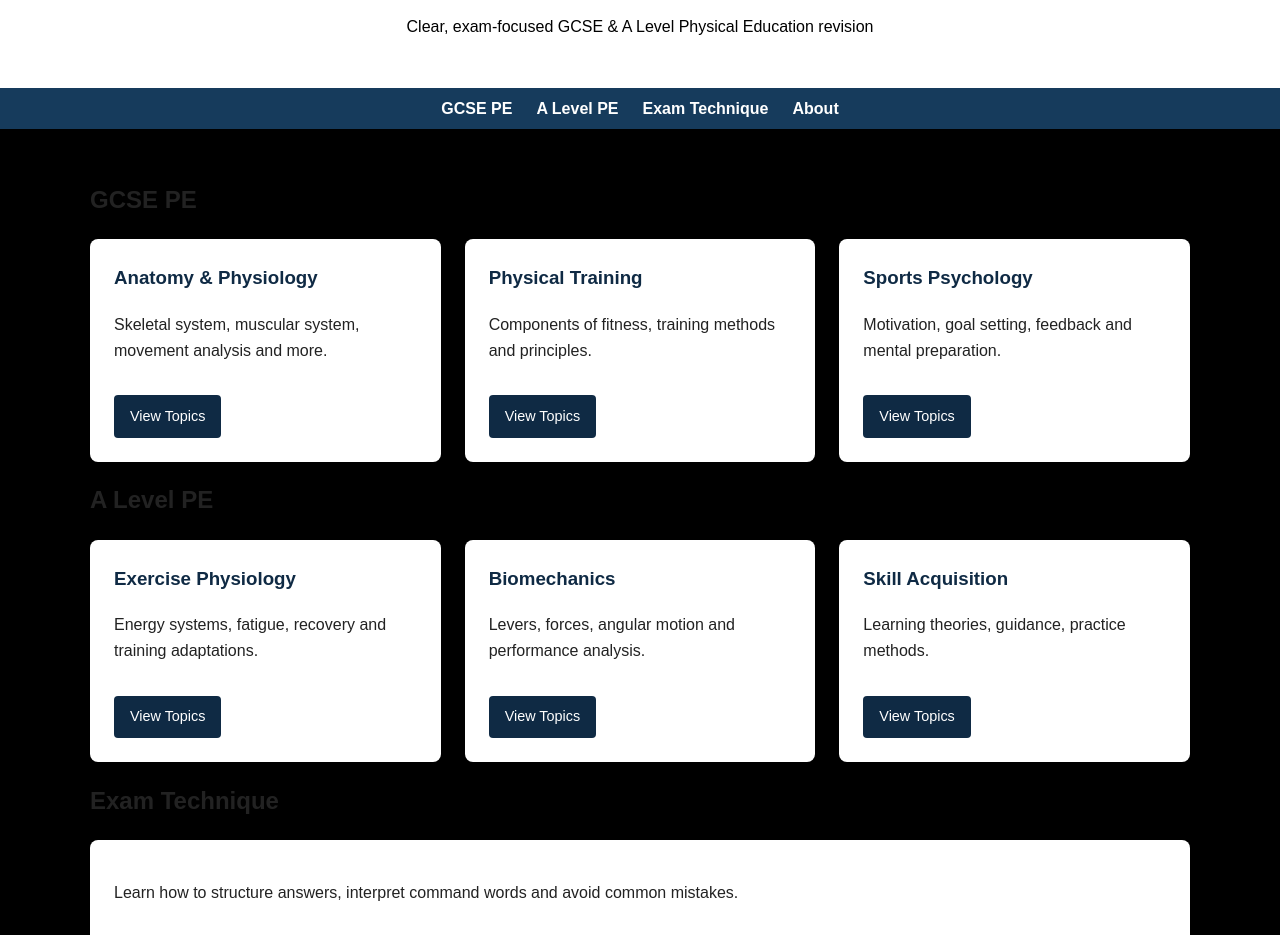
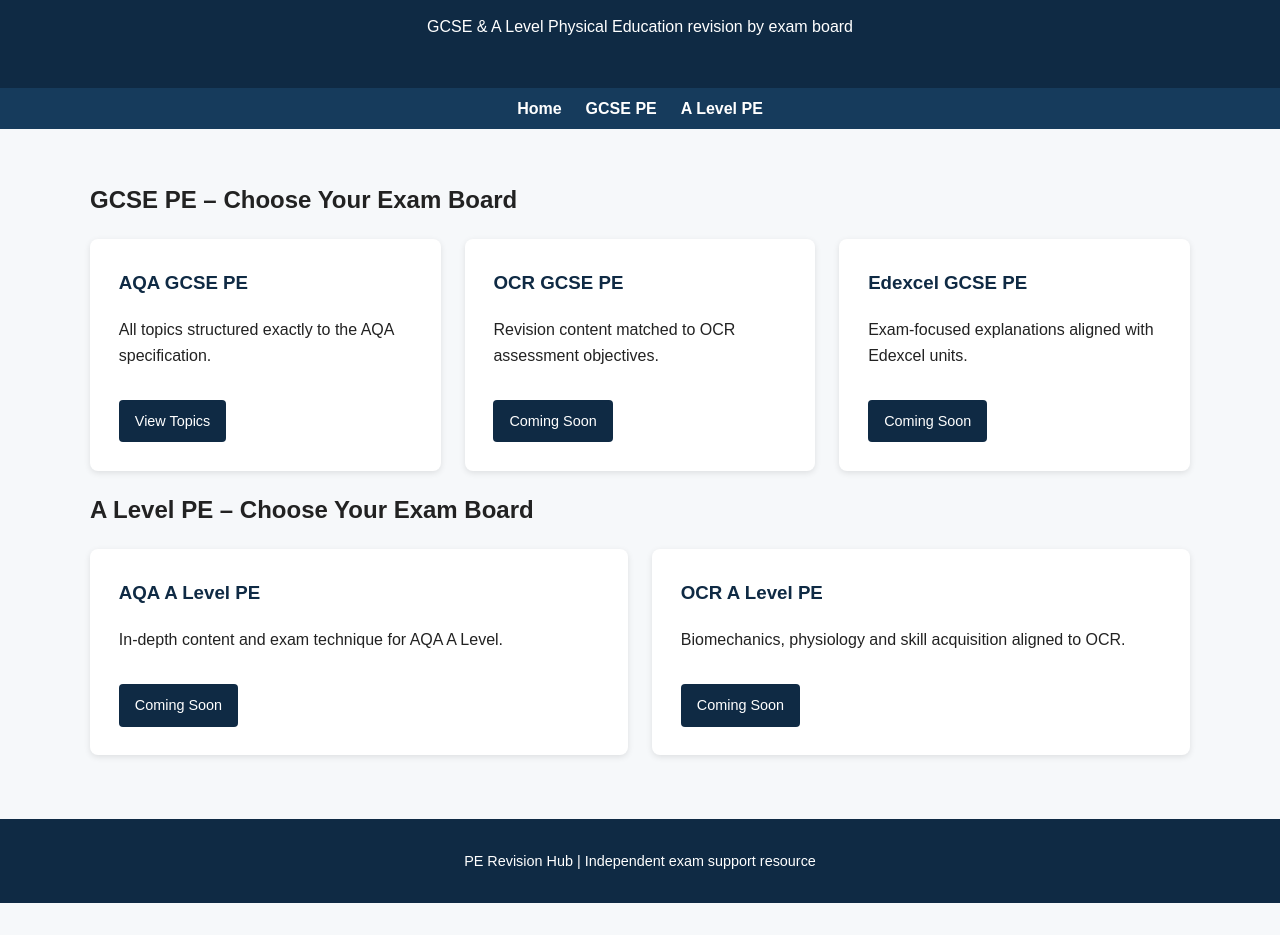
Before and after one commit to mrmcleany/pehelp, a plain HTML site: page index.html in a window 1280 px wide. Shown: the part 112-1047 px from the top of the page. After the commit the page ends 1015 px from the top, so only its background shows below. Drawn offline with Linux system fonts and the light colour scheme.

Commit message:
Update index.html

```diff
--- a/index.html
+++ b/index.html
@@ -3,18 +3,18 @@
 <head>
   <meta charset="UTF-8" />
   <meta name="viewport" content="width=device-width, initial-scale=1.0" />
-  <title>Physical Education Hub | GCSE & A Level</title>
+  <title>PE Revision Hub | GCSE & A Level</title>
   <style>
     body {
       font-family: Arial, Helvetica, sans-serif;
       margin: 0;
-      background: black;
+      background: #f6f8fa;
       color: #222;
       line-height: 1.6;
     }
     header {
-      background: white;
-      color: black;
+      background: #0f2a44;
+      color: white;
       padding: 2rem 1rem;
       text-align: center;
     }
@@ -30,9 +30,6 @@
       text-decoration: none;
       font-weight: bold;
     }
-    nav a:hover {
-      text-decoration: underline;
-    }
     .container {
       max-width: 1100px;
       margin: auto;
@@ -45,7 +42,7 @@
     }
     .card {
       background: white;
-      padding: 1.5rem;
+      padding: 1.8rem;
       border-radius: 8px;
       box-shadow: 0 2px 6px rgba(0,0,0,0.1);
     }
@@ -80,73 +77,51 @@
 
 <header>
   <h1>PE Revision Hub</h1>
-  <p>Clear, exam-focused GCSE & A Level Physical Education revision</p>
+  <p>GCSE & A Level Physical Education revision by exam board</p>
 </header>
 
 <nav>
+  <a href="index.html">Home</a>
   <a href="#gcse">GCSE PE</a>
   <a href="#alevel">A Level PE</a>
-  <a href="#exam">Exam Technique</a>
-  <a href="#about">About</a>
 </nav>
 
 <div class="container">
 
   <section id="gcse">
-    <h2>GCSE PE</h2>
+    <h2>GCSE PE – Choose Your Exam Board</h2>
     <div class="grid">
       <div class="card">
-        <h3>Anatomy & Physiology</h3>
-        <p>Skeletal system, muscular system, movement analysis and more.</p>
-        <a class="button" href="gcse-anatomy.html">View Topics</a>
-
+        <h3>AQA GCSE PE</h3>
+        <p>All topics structured exactly to the AQA specification.</p>
+        <a class="button" href="aqa-gcse-topics.html">View Topics</a>
       </div>
       <div class="card">
-        <h3>Physical Training</h3>
-        <p>Components of fitness, training methods and principles.</p>
-        <a class="button" href="#">View Topics</a>
+        <h3>OCR GCSE PE</h3>
+        <p>Revision content matched to OCR assessment objectives.</p>
+        <a class="button" href="#">Coming Soon</a>
       </div>
       <div class="card">
-        <h3>Sports Psychology</h3>
-        <p>Motivation, goal setting, feedback and mental preparation.</p>
-        <a class="button" href="#">View Topics</a>
+        <h3>Edexcel GCSE PE</h3>
+        <p>Exam-focused explanations aligned with Edexcel units.</p>
+        <a class="button" href="#">Coming Soon</a>
       </div>
     </div>
   </section>
 
   <section id="alevel">
-    <h2>A Level PE</h2>
+    <h2>A Level PE – Choose Your Exam Board</h2>
     <div class="grid">
       <div class="card">
-        <h3>Exercise Physiology</h3>
-        <p>Energy systems, fatigue, recovery and training adaptations.</p>
-        <a class="button" href="#">View Topics</a>
+        <h3>AQA A Level PE</h3>
+        <p>In-depth content and exam technique for AQA A Level.</p>
+        <a class="button" href="#">Coming Soon</a>
       </div>
       <div class="card">
-        <h3>Biomechanics</h3>
-        <p>Levers, forces, angular motion and performance analysis.</p>
-        <a class="button" href="#">View Topics</a>
+        <h3>OCR A Level PE</h3>
+        <p>Biomechanics, physiology and skill acquisition aligned to OCR.</p>
+        <a class="button" href="#">Coming Soon</a>
       </div>
-      <div class="card">
-        <h3>Skill Acquisition</h3>
-        <p>Learning theories, guidance, practice methods.</p>
-        <a class="button" href="#">View Topics</a>
-      </div>
-    </div>
-  </section>
-
-  <section id="exam">
-    <h2>Exam Technique</h2>
-    <div class="card">
-      <p>Learn how to structure answers, interpret command words and avoid common mistakes.</p>
-      <a class="button" href="#">Go to Exam Skills</a>
-    </div>
-  </section>
-
-  <section id="about">
-    <h2>About This Site</h2>
-    <div class="card">
-      <p>This site is designed to help GCSE and A Level students understand PE content clearly and perform better in exams through structured explanations and exam-focused guidance.</p>
     </div>
   </section>
 
```
